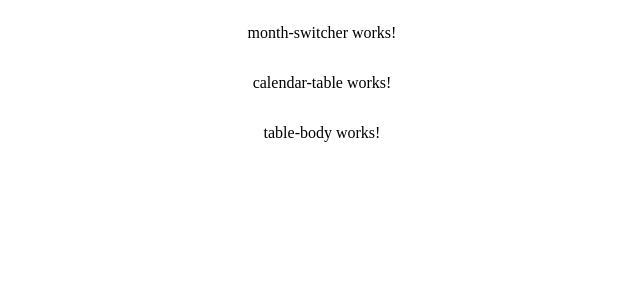
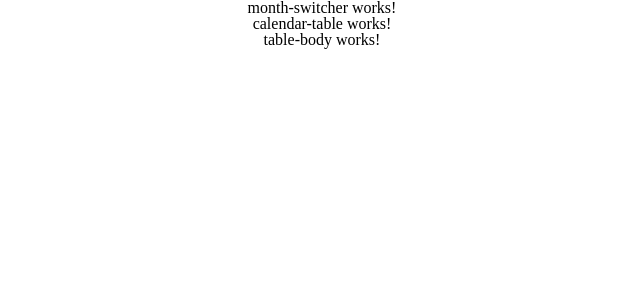
Before and after one commit to ShestakovAleksei/calendar, an Angular app: page / in a window 1280 px wide. Shown: the top 300 px of the page, without its empty margins (318-958 px from the left). Built offline with nearby package versions, Linux system fonts and the light colour scheme.

Commit message:
added reset css

```diff
--- a/src/styles.scss
+++ b/src/styles.scss
@@ -1 +1,53 @@
 /* You can add global styles to this file, and also import other style files */
+
+*{
+  box-sizing: border-box;
+  padding: 0;
+  margin: 0;
+}
+
+// reset css
+
+html, body, div, span, applet, object, iframe,
+h1, h2, h3, h4, h5, h6, p, blockquote, pre,
+a, abbr, acronym, address, big, cite, code,
+del, dfn, em, img, ins, kbd, q, s, samp,
+small, strike, strong, sub, sup, tt, var,
+b, u, i, center,
+dl, dt, dd, ol, ul, li,
+fieldset, form, label, legend,
+table, caption, tbody, tfoot, thead, tr, th, td,
+article, aside, canvas, details, embed,
+figure, figcaption, footer, header, hgroup,
+menu, nav, output, ruby, section, summary,
+time, mark, audio, video {
+  margin: 0;
+  padding: 0;
+  border: 0;
+  font-size: 100%;
+  font: inherit;
+  vertical-align: baseline;
+}
+/* HTML5 display-role reset for older browsers */
+article, aside, details, figcaption, figure,
+footer, header, hgroup, menu, nav, section {
+  display: block;
+}
+body {
+  line-height: 1;
+}
+ol, ul {
+  list-style: none;
+}
+blockquote, q {
+  quotes: none;
+}
+blockquote:before, blockquote:after,
+q:before, q:after {
+  content: '';
+  content: none;
+}
+table {
+  border-collapse: collapse;
+  border-spacing: 0;
+}
```
